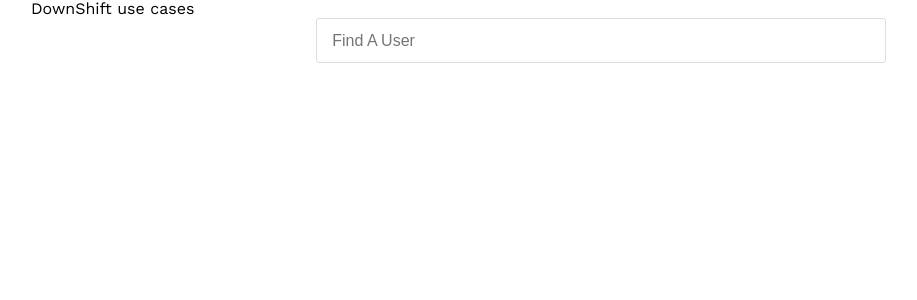
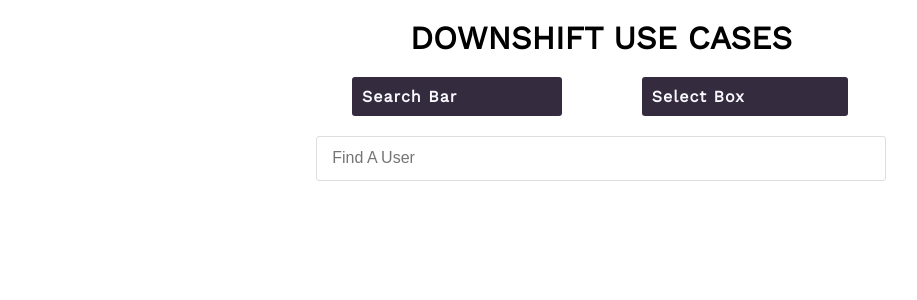
Before and after one commit to nathanealsp/review_react_libraries, a React (Create React App) app: page / in a window 1280 px wide. Shown: the top 300 px of the page, without its empty margins (39-956 px from the left). Built offline with nearby package versions, Linux system fonts and the light colour scheme.

Commit message:
Added a dropdown

```diff
--- a/package.json
+++ b/package.json
@@ -4,6 +4,7 @@
   "repository": "https://github.com/Nytheneals/review-react-libraries.git",
   "private": true,
   "dependencies": {
+    "@reach/router": "^1.2.1",
     "downshift": "^3.2.7",
     "prop-types": "^15.7.2",
     "react": "next",
--- a/src/App.css
+++ b/src/App.css
@@ -121,7 +121,7 @@ button {
   justify-self: center;
 }
 
-button>span {
+button > span {
   display: flex;
 }
 
@@ -253,3 +253,20 @@ input[type='checkbox'] {
   font-weight: bolder;
   font-style: normal;
 }
+
+.links {
+  width: 50%;
+  margin: 0 auto;
+  display: grid;
+  grid-gap: 5px;
+  grid-template-columns: repeat(2, 1fr);
+  margin-bottom: 20px;
+}
+
+.linkStyle {
+  text-align: center;
+  display: grid;
+  grid-template-columns: repeat(2, 1fr);
+  color: var(--light);
+  text-decoration: none;
+}
--- a/src/App.jsx
+++ b/src/App.jsx
@@ -1,14 +1,39 @@
 import React, { useState } from 'react';
+import { Router, Link } from '@reach/router';
 import SearchBar from './downshift/searchbar/SearchBar';
+import SelectBox from './downshift/selectbox/SelectBox';
 // import AppContext from './context/AppContext';
 // MAIN COMPONENT
-const App = () => {
+const App = ({ children }) => {
   const [title] = useState('DownShift use cases');
 
   return (
     <div className="container">
-      {title}
-      <SearchBar />
+      <h1
+        style={{
+          textTransform: 'uppercase',
+          fontWeight: 'bolder',
+          margin: '20px',
+        }}
+      >
+        {title}
+      </h1>
+      <div className="links">
+        <button>
+          <Link className="linkStyle" to="/">
+            Search Bar
+          </Link>
+        </button>
+        <button>
+          <Link className="linkStyle" to="selectbox">
+            Select Box
+          </Link>
+        </button>
+      </div>
+      <Router>
+        <SearchBar path="/" />
+        <SelectBox path="selectbox" />
+      </Router>
     </div>
   );
 };
--- a/src/downshift/searchbar/SearchBar.jsx
+++ b/src/downshift/searchbar/SearchBar.jsx
@@ -14,6 +14,7 @@ const SearchBox = () => {
 
   return (
     <div className="searchbar">
+      {/* Search Box */}
       <DownShift
         itemToString={item => (item ? item.name : '')}
         onChange={handleSelected}
@@ -62,7 +63,20 @@ const SearchBox = () => {
           </div>
         )}
       </DownShift>
-      {selectedUser ? JSON.stringify(selectedUser) : null}
+      {selectedUser ? (
+        <div
+          style={{
+            marginTop: '40px',
+            background: 'var(--dark)',
+            color: 'var(--light',
+            padding: selectedUser && '10px',
+            borderRadius: '3px',
+            border: selectedUser && '2px solid orange',
+          }}
+        >
+          {JSON.stringify(selectedUser)}
+        </div>
+      ) : null}
     </div>
   );
 };
--- /dev/null
+++ b/src/downshift/selectbox/SelectBox.jsx
@@ -0,0 +1,64 @@
+import React, { useContext, useState } from 'react';
+import DownShift from 'downshift';
+import AppContext from '../../context/AppContext';
+
+const SelectBox = () => {
+  const { accountUsers: users } = useContext(AppContext);
+  const [selectedUser, setSelectedUser] = useState('select a name');
+  const [selectedUserInfo, setSelectedUserInfo] = useState(null);
+
+  const handleSelected = selected => {
+    setSelectedUser(selected.name);
+    setSelectedUserInfo(selected);
+  };
+  return (
+    <div className="searchbar">
+      {/* Select Box */}
+      <DownShift
+        itemToString={user => (user ? user.name : '')}
+        onChange={handleSelected}
+      >
+        {({ getToggleButtonProps, getItemProps, isOpen, highlightedIndex }) => (
+          <div>
+            <button style={{ width: '100%' }} {...getToggleButtonProps()}>
+              {selectedUser}
+            </button>
+            {isOpen ? (
+              <div className="items-container">
+                {users.map((user, index) => (
+                  <div
+                    {...getItemProps({
+                      key: user.name,
+                      index,
+                      item: user,
+                      className:
+                        highlightedIndex === index
+                          ? 'items-selected itemStyle'
+                          : 'items itemStyle',
+                    })}
+                  >
+                    {user.name}
+                  </div>
+                ))}
+              </div>
+            ) : null}
+          </div>
+        )}
+      </DownShift>
+      <div
+        style={{
+          marginTop: '40px',
+          background: 'var(--dark)',
+          color: 'var(--light',
+          padding: selectedUserInfo && '10px',
+          borderRadius: '3px',
+          border: selectedUserInfo && '2px solid orange',
+        }}
+      >
+        {selectedUserInfo ? JSON.stringify(selectedUserInfo) : null}
+      </div>
+    </div>
+  );
+};
+
+export default SelectBox;
```
